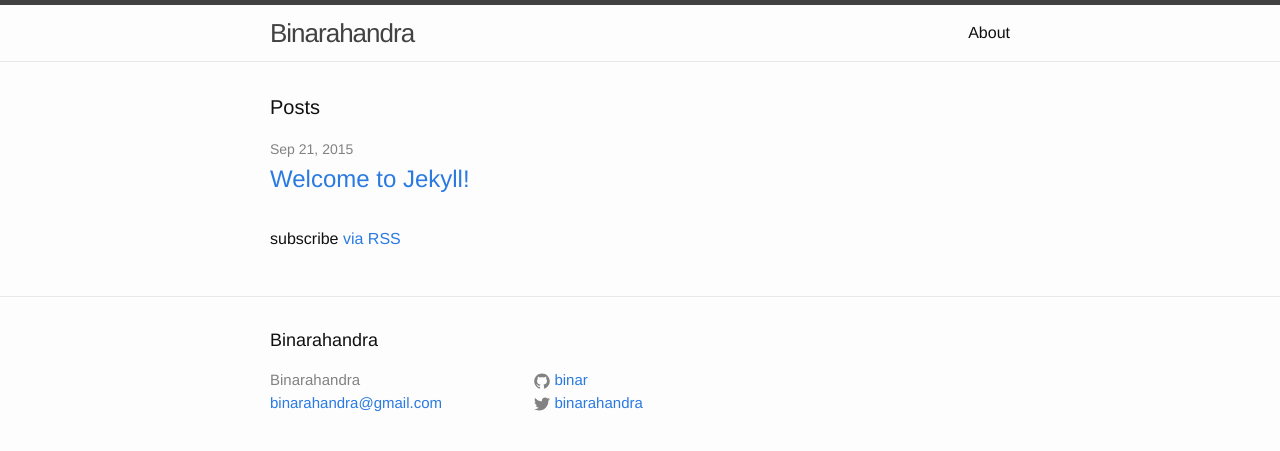
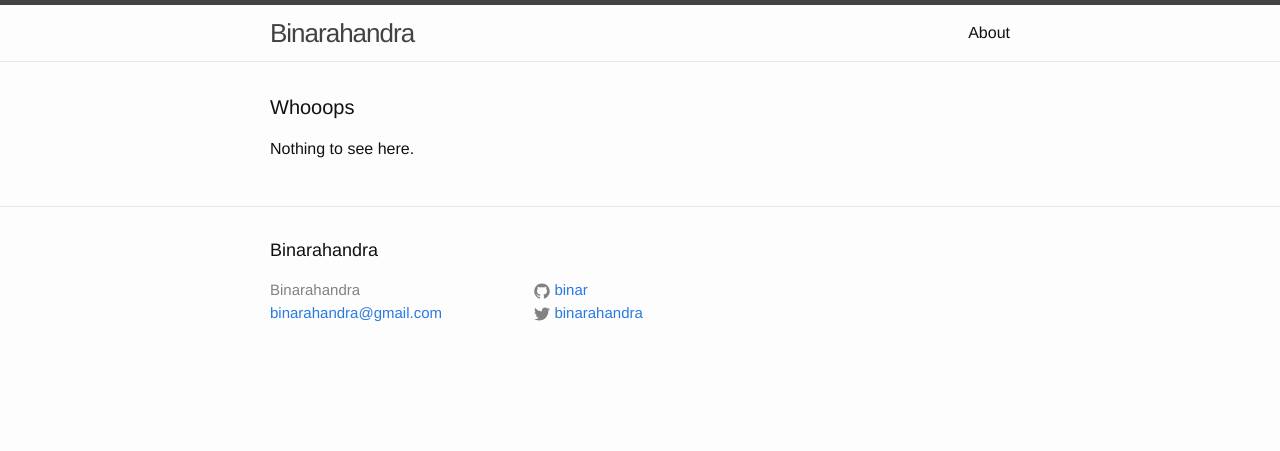
Before and after one commit to binar/binar.github.io, a Jekyll site: the page built from index.html, in a window 1280 px wide. Shown: the top 451 px of the page. Built offline with Jekyll 4.4.1, drawn with Linux system fonts in a browser that asks for light colours.

Commit message:
setup homepage

```diff
--- a/index.html
+++ b/index.html
@@ -4,20 +4,8 @@ layout: default
 
 <div class="home">
 
-  <h1 class="page-heading">Posts</h1>
+  <h1 class="page-heading">Whooops</h1>
 
-  <ul class="post-list">
-    {% for post in site.posts %}
-      <li>
-        <span class="post-meta">{{ post.date | date: "%b %-d, %Y" }}</span>
-
-        <h2>
-          <a class="post-link" href="{{ post.url | prepend: site.baseurl }}">{{ post.title }}</a>
-        </h2>
-      </li>
-    {% endfor %}
-  </ul>
-
-  <p class="rss-subscribe">subscribe <a href="{{ "/feed.xml" | prepend: site.baseurl }}">via RSS</a></p>
+  <p>Nothing to see here.</p>
 
 </div>
```
